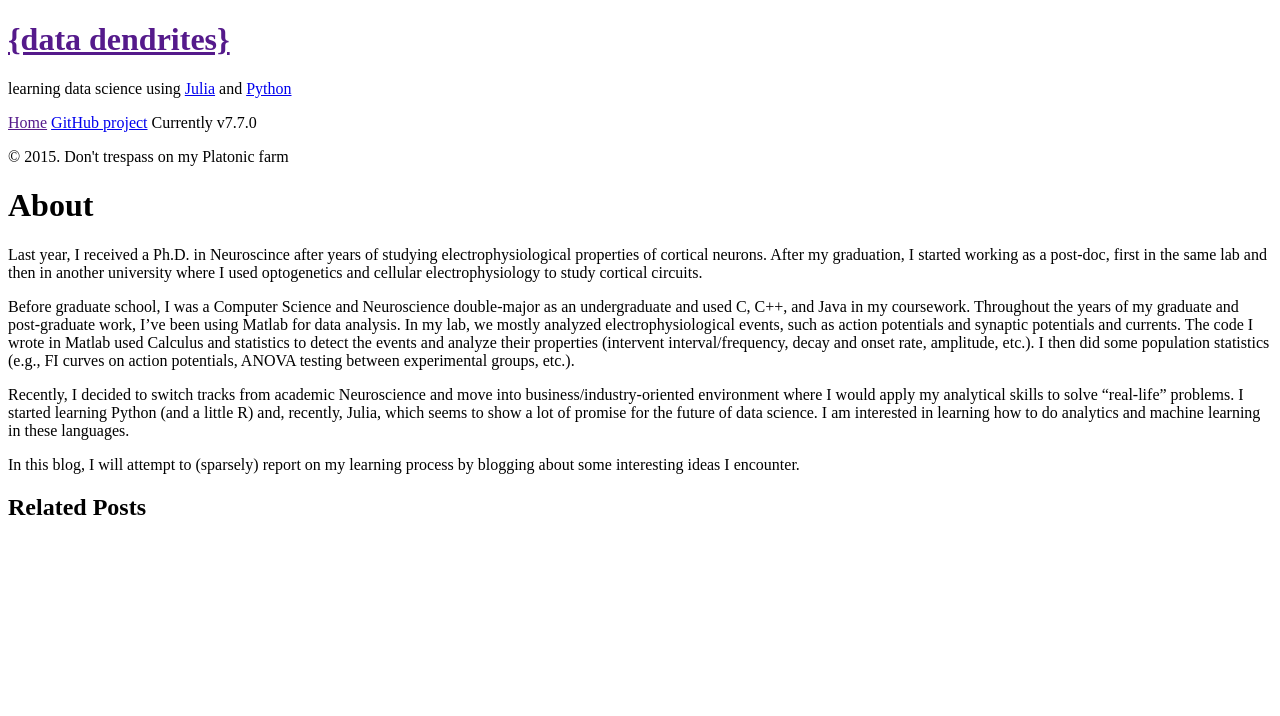
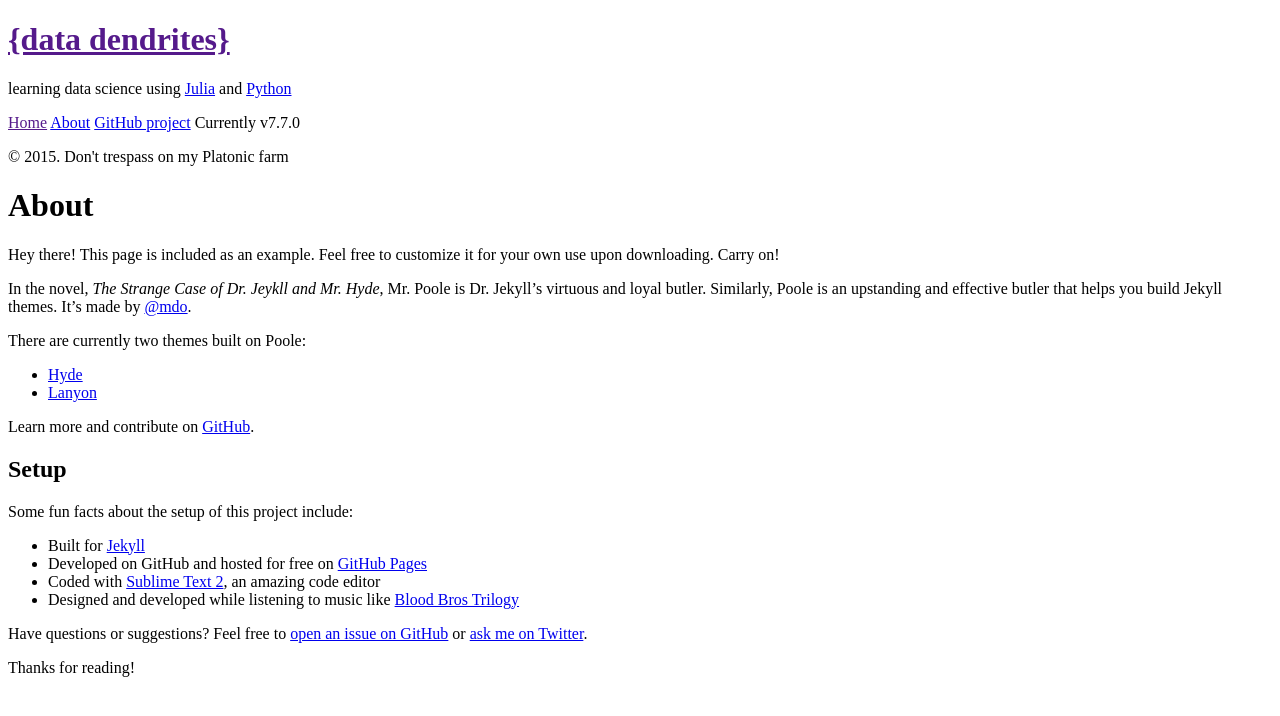
Before and after one commit to aflyax/aflyax.github.io, a Jekyll site: the page built from about.md, in a window 1280 px wide. Shown: the top 716 px of the page. Built offline with Jekyll 4.4.1, drawn with Linux system fonts in a browser that asks for light colours; Markdown is read by kramdown in place of the engine named in the settings.

Commit message:
back aboot

```diff
--- a/about.md
+++ b/about.md
@@ -1,14 +1,30 @@
 ---
-layout: post
+layout: page
 title: About
 ---
 
-<!-- ![placeholder](http://imgs.xkcd.com/comics/computer_problems.png) -->
+<p class="message">
+  Hey there! This page is included as an example. Feel free to customize it for your own use upon downloading. Carry on!
+</p>
 
-Last year, I received a Ph.D. in Neuroscince after years of studying electrophysiological properties of cortical neurons. After my graduation, I started working as a post-doc, first in the same lab and then in another university where I used optogenetics and cellular electrophysiology to study cortical circuits.
+In the novel, *The Strange Case of Dr. Jeykll and Mr. Hyde*, Mr. Poole is Dr. Jekyll's virtuous and loyal butler. Similarly, Poole is an upstanding and effective butler that helps you build Jekyll themes. It's made by [@mdo](https://twitter.com/mdo).
 
-Before graduate school, I was a Computer Science and Neuroscience double-major as an undergraduate and used C, C++, and Java in my coursework. Throughout the years of my graduate and post-graduate work, I've been using Matlab for data analysis. In my lab, we mostly analyzed electrophysiological events, such as action potentials and synaptic potentials and currents. The code I wrote in Matlab used Calculus and statistics to detect the events and analyze their properties (intervent interval/frequency, decay and onset rate, amplitude, etc.). I then did some population statistics (e.g., FI curves on action potentials, ANOVA testing between experimental groups, etc.).
+There are currently two themes built on Poole:
 
-Recently, I decided to switch tracks from academic Neuroscience and move into business/industry-oriented environment where I would apply my analytical skills to solve "real-life" problems. I started learning Python (and a little R) and, recently, Julia, which seems to show a lot of promise for the future of data science. I am interested in learning how to do analytics and machine learning in these languages.
+* [Hyde](http://hyde.getpoole.com)
+* [Lanyon](http://lanyon.getpoole.com)
 
-In this blog, I will attempt to (sparsely) report on my learning process by blogging about some interesting ideas I encounter.
+Learn more and contribute on [GitHub](https://github.com/poole).
+
+## Setup
+
+Some fun facts about the setup of this project include:
+
+* Built for [Jekyll](http://jekyllrb.com)
+* Developed on GitHub and hosted for free on [GitHub Pages](https://pages.github.com)
+* Coded with [Sublime Text 2](http://sublimetext.com), an amazing code editor
+* Designed and developed while listening to music like [Blood Bros Trilogy](https://soundcloud.com/maddecent/sets/blood-bros-series)
+
+Have questions or suggestions? Feel free to [open an issue on GitHub](https://github.com/poole/issues/new) or [ask me on Twitter](https://twitter.com/mdo).
+
+Thanks for reading!
```
